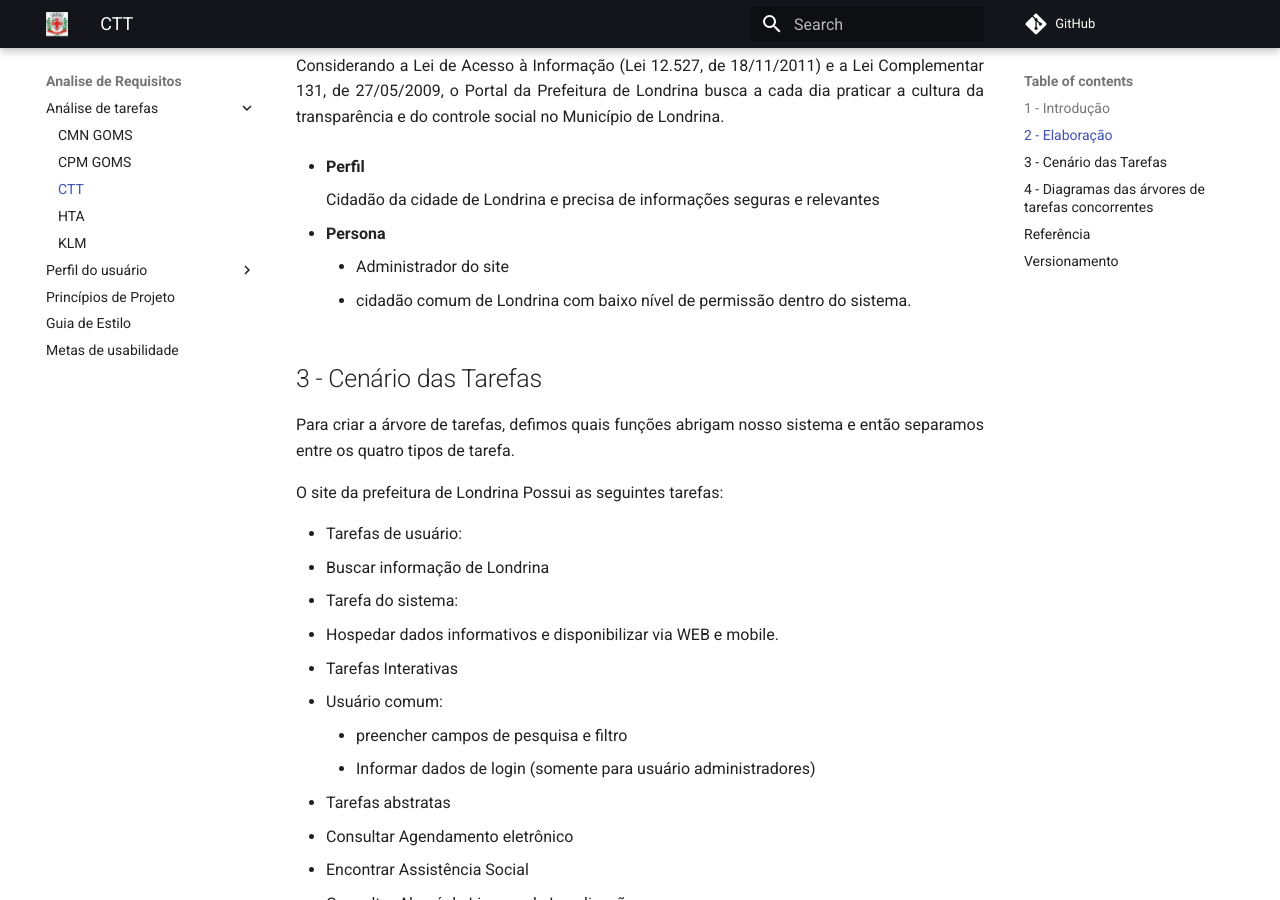
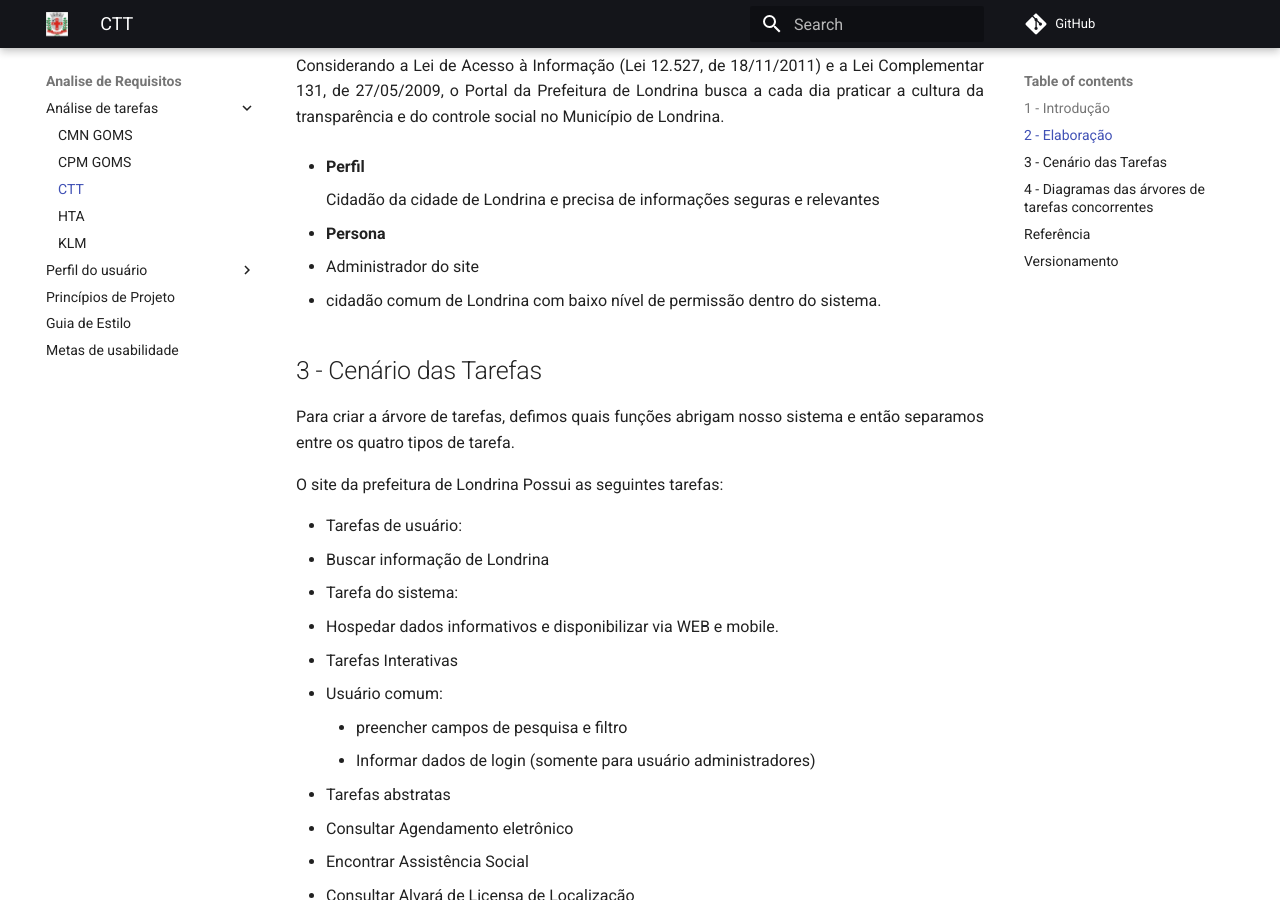
Before and after one commit to Interacao-Humano-Computador/2021.1-Prefeitura-de-Londrina, an MkDocs documentation site: the page built from docs/analise_de_requisitos/analise_de_tarefas/ctt.md, in a window 1280 px wide and 900 px high, scrolled down 696 px. Built offline with MkDocs 1.6.1 and Material for MkDocs 9.7.7, drawn with Linux system fonts in a browser that asks for light colours; comment, search, counter and statistics services are not loaded.

```diff
--- a/docs/analise_de_requisitos/analise_de_tarefas/ctt.md
+++ b/docs/analise_de_requisitos/analise_de_tarefas/ctt.md
@@ -6,11 +6,11 @@
 Para auxiliar no design e na avaliação de IHC, usamos o modelo de árvores de tarefa concorrentes. O CTT permite representar diversas relações entre as tarefas através gráficos e ilustrações que tornam mais claros o fluxo de tarefas. Os quatro tipos de tarefas são:
 </p>
 
-* Tarefas do usuário, realizadas fora do sistema;
-* tarefas do sistema, em que o sistema realiza um processamento sem interagir com o usuário;
-* Tarefas interativas, em que ocorrem os diálogos usuário–sistema;
-* Tarefas abstratas, que não são tarefas em si, mas sim uma representação de uma composição de
-tarefas que auxilie a decomposição;
+- Tarefas do usuário, realizadas fora do sistema;
+- tarefas do sistema, em que o sistema realiza um processamento sem interagir com o usuário;
+- Tarefas interativas, em que ocorrem os diálogos usuário–sistema;
+- Tarefas abstratas, que não são tarefas em si, mas sim uma representação de uma composição de
+  tarefas que auxilie a decomposição;
 
 ## 2 - Elaboração
 
@@ -22,48 +22,50 @@ O Portal da Transparência da Prefeitura de Londrina é um ambiente criado para
 Considerando a Lei de Acesso à Informação (Lei 12.527, de 18/11/2011) e a Lei Complementar 131, de 27/05/2009,  o Portal da Prefeitura de Londrina busca a cada dia praticar a cultura da transparência e do controle social no Município de Londrina.
 </p>
 
-* **Perfil**
+- **Perfil**
     <p>Cidadão da cidade de Londrina e precisa de informações seguras e relevantes
 
-* **Persona**
-    - Administrador do site
-    - cidadão comum de Londrina com baixo nível de permissão dentro do sistema.
+- **Persona**
+  - Administrador do site
+  - cidadão comum de Londrina com baixo nível de permissão dentro do sistema.
 
 ## 3 - Cenário das Tarefas
+
 <p align = "justify">
 Para criar a árvore de tarefas, defimos quais funções abrigam nosso sistema e então separamos entre os quatro tipos de tarefa.
 </p>
 
 O site da prefeitura de Londrina Possui as seguintes tarefas:
 
-* Tarefas de usuário:
-  * Buscar informação de Londrina
+- Tarefas de usuário:
+  - Buscar informação de Londrina
+- Tarefa do sistema:
 
-* Tarefa do sistema:
-  * Hospedar dados informativos e disponibilizar via WEB e mobile.
+  - Hospedar dados informativos e disponibilizar via WEB e mobile.
 
-* Tarefas Interativas
-  * Usuário comum:
-    * preencher campos de pesquisa e filtro
-    * Informar dados de login (somente para usuário administradores)
+- Tarefas Interativas
 
-* Tarefas abstratas
-  * Consultar Agendamento eletrônico
-  * Encontrar Assistência Social
-  * Consultar Alvará de Licensa de Localização
-  * Consultar Carta de Serviços
-  * Consultar Certidões
-  * Consultar agenda cultural
-  * Consultar vagas para emprego
-  * Consultar informações geográficas de Londrina
-  * Consultar notícias de Londrina
-  * Consultar Notas fiscais de Londrina
-  * Consultar obras em andamento
+  - Usuário comum:
+    - preencher campos de pesquisa e filtro
+    - Informar dados de login (somente para usuário administradores)
+
+- Tarefas abstratas
+  - Consultar Agendamento eletrônico
+  - Encontrar Assistência Social
+  - Consultar Alvará de Licensa de Localização
+  - Consultar Carta de Serviços
+  - Consultar Certidões
+  - Consultar agenda cultural
+  - Consultar vagas para emprego
+  - Consultar informações geográficas de Londrina
+  - Consultar notícias de Londrina
+  - Consultar Notas fiscais de Londrina
+  - Consultar obras em andamento
 
 ## 4 - Diagramas das árvores de tarefas concorrentes
 
 <div
-    style="text-align:center"><img src="../../assets/img/task-trees/legenda.png"
+    style="text-align:center"><img src="../../../assets/img/task-trees/legenda.png"
 >
 </div>
 <center>
@@ -71,7 +73,7 @@ O site da prefeitura de Londrina Possui as seguintes tarefas:
 </center>
 
 <div
-    style="text-align:center"><img src="../../assets/img/task-trees/CTT-consultar.png"
+    style="text-align:center"><img src="../../../assets/img/task-trees/CTT-consultar.png"
 >
 </div>
 <center>
@@ -79,7 +81,7 @@ O site da prefeitura de Londrina Possui as seguintes tarefas:
 </center>
 
 <div
-    style="text-align:center"><img src="../../assets/img/task-trees/tela-consulta.png"
+    style="text-align:center"><img src="../../../assets/img/task-trees/tela-consulta.png"
 >
 </div>
 <center>
@@ -87,7 +89,7 @@ O site da prefeitura de Londrina Possui as seguintes tarefas:
 </center>
 
 <div
-    style="text-align:center"><img src="../../assets/img/task-trees/CTT-logar.jpeg"
+    style="text-align:center"><img src="../../../assets/img/task-trees/CTT-logar.jpeg"
 >
 </div>
 <center>
@@ -95,13 +97,12 @@ O site da prefeitura de Londrina Possui as seguintes tarefas:
 </center>
 
 <div
-    style="text-align:center"><img src="../../assets/img/task-trees/tela-login.png"
+    style="text-align:center"><img src="../../../assets/img/task-trees/tela-login.png"
 >
 </div>
 <center>
     Figura 5 - página para super usuário logar.
 </center>
-
 
 ## Referência
 
@@ -109,7 +110,7 @@ O site da prefeitura de Londrina Possui as seguintes tarefas:
 
 ## Versionamento
 
-| Versão | Data | Modificação | Autor |
-| :---: |:---: | :---: | :---: |
-|  1.0  | 25/08/2021 | Criação do CTT | Victor Yukio |
-|  1.1  | 27/08/2021 | Revisando o documento | Abner Filipe |
+| Versão |    Data    |      Modificação      |    Autor     |
+| :----: | :--------: | :-------------------: | :----------: |
+|  1.0   | 25/08/2021 |    Criação do CTT     | Victor Yukio |
+|  1.1   | 27/08/2021 | Revisando o documento | Abner Filipe |
--- a/mkdocs.yml
+++ b/mkdocs.yml
@@ -27,7 +27,7 @@ nav:
       - HTA: analise_de_requisitos/analise_de_tarefas/hta.md
       - KLM: analise_de_requisitos/analise_de_tarefas/klm.md
     - Perfil do usuário:
-      - Personas: analise_de_tarefas/personas.md
+      - Personas: analise_de_requisitos/analise_de_tarefas/personas.md
     - Princípios de Projeto: analise_de_requisitos/principios_de_projeto.md
     - Guia de Estilo: analise_de_requisitos/guia_de_estilo.md
     - Metas de usabilidade: analise_de_requisitos/metas_de_usabilidade/metas.md
```
Also changed, not shown: docs/analise_de_requisitos/analise_de_tarefas/hta.md (+6 -5 lines), docs/analise_de_requisitos/analise_de_tarefas/personas.md (+33 -26 lines), docs/analise_de_requisitos/principios_de_projeto.md (+23 -15 lines).
